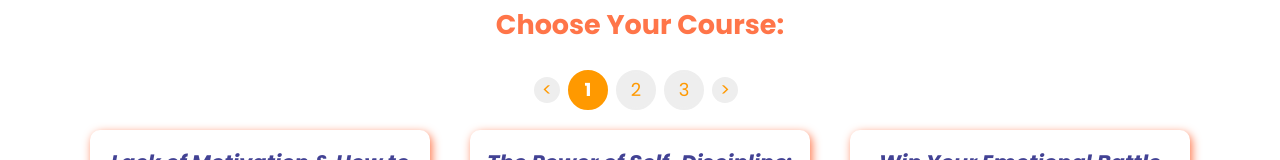
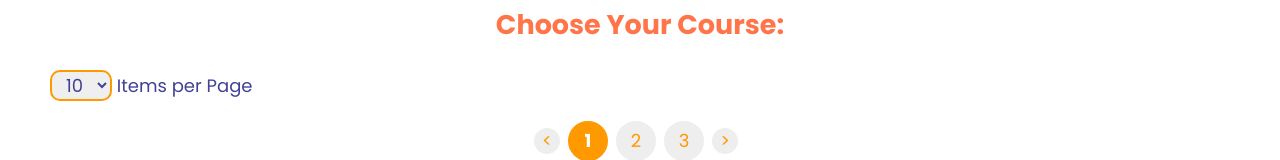
Before and after one commit to NemesisUA/ELearn, a React (Create React App) app: page / in a window 1280 px wide. Shown: the part 141-301 px from the top of the page. Built offline with nearby package versions, Linux system fonts and the light colour scheme.

Commit message:
feat: add selector courses per page

```diff
--- a/src/assets/CoursesPage.css
+++ b/src/assets/CoursesPage.css
@@ -74,3 +74,31 @@
   background-color: var(--color-primary);
   border: 2px solid var(--color-primary);
 }
+
+.select-wrapper span {
+  color: #424294;;
+}
+
+.select-wrapper select {
+  color: #424294;
+  outline: none;
+  padding: 0 10px;
+  border: 2px solid var(--color-primary);
+  border-radius: 10px;
+  cursor: pointer;
+}
+
+.select-wrapper select option {
+  border: 2px solid var(--color-primary);
+}
+
+.dark .select-wrapper span,
+.dark .select-wrapper select {
+  color: var(--color-primary);
+
+}
+
+.dark .select-wrapper select {
+  background-color: gray;
+
+}
--- a/src/pages/CoursesPage.jsx
+++ b/src/pages/CoursesPage.jsx
@@ -30,6 +30,15 @@ const CoursesPage = () => {
      <div className='wrapper'>
       <section className='courses'>
         <h2 className='courses__title'>Choose Your Course:</h2>
+
+        <div className="select-wrapper">
+          <select onClick={(e) => setItemsPerPage(e.target.value)}>
+            <option value="10">10</option>
+            <option value="8">8</option>
+            <option value="6">6</option>
+          </select>
+          <span> Items per Page</span>
+        </div>
 
         <div className="pagination">
           <span onClick={prevPageHandler}
```
